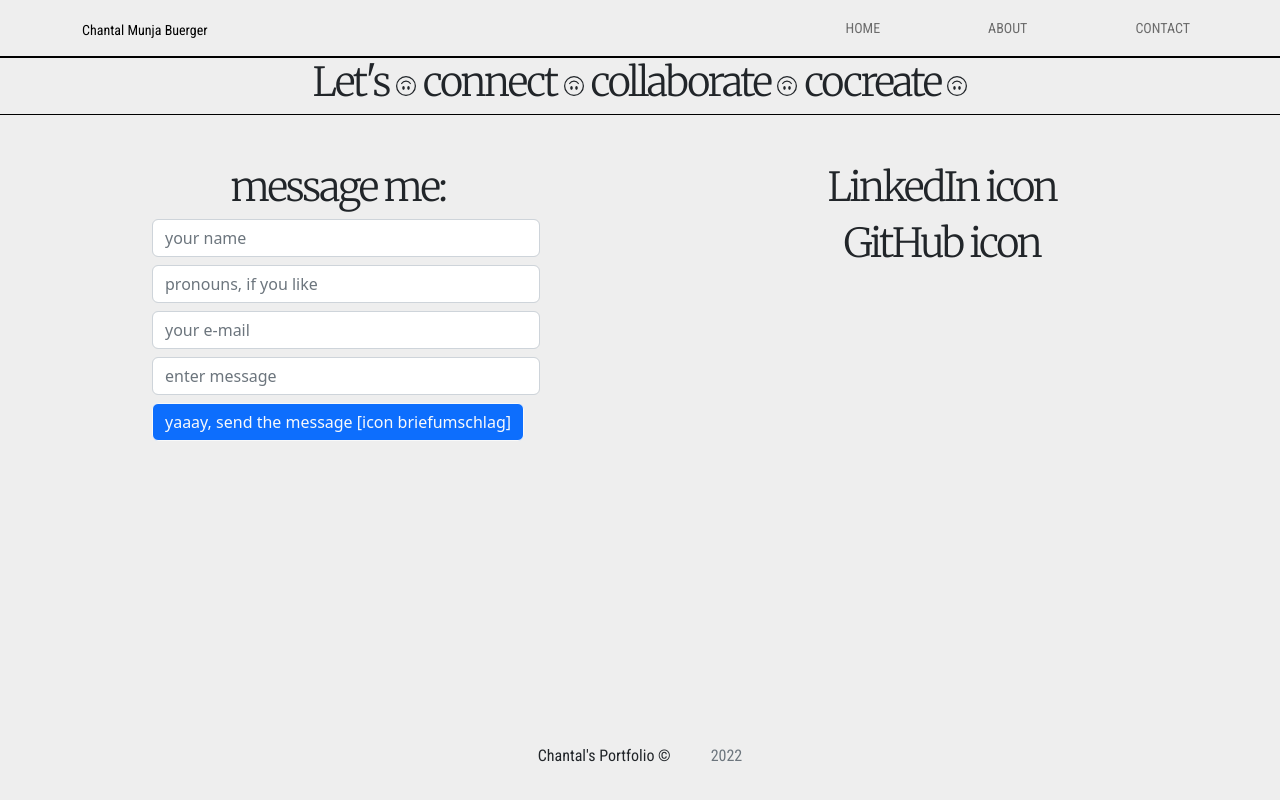
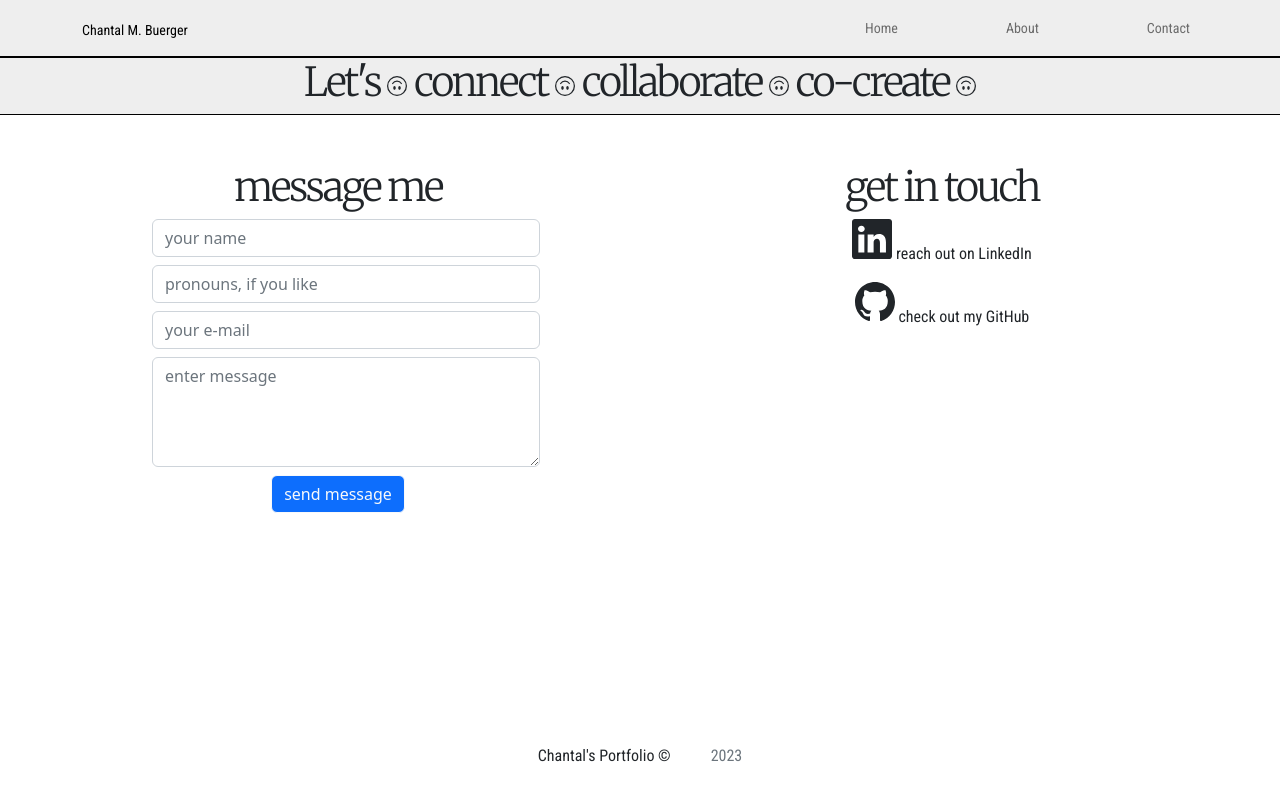
Before and after one commit to chantal0000/portfolio-bootstrap-react-js, a React (Create React App) app: page /contact in a window 1280 px wide. Built offline with nearby package versions, Linux system fonts and the light colour scheme; no server answers.

Commit message:
colors #ff5722 orange for homepage, welcome part

```diff
--- a/public/index.html
+++ b/public/index.html
@@ -2,13 +2,13 @@
 <html lang="en">
   <head>
     <meta charset="utf-8" />
-    <link rel="icon" href="%PUBLIC_URL%/favicon.ico" />
     <meta name="viewport" content="width=device-width, initial-scale=1" />
     <meta name="theme-color" content="#000000" />
     <meta
       name="description"
       content="Web site created using create-react-app"
     />
+    <link rel="shortcut icon" type="image/x-icon" href="/favicon.ico">
 <!--add font -->
     <link rel="preconnect" href="https://fonts.googleapis.com">
     <link rel="preconnect" href="https://fonts.gstatic.com" crossorigin>
--- a/src/components/footer.js
+++ b/src/components/footer.js
@@ -22,7 +22,7 @@ function MyPageFooter() {
                             {/*copy right img*/}
                             <p className="text-dark">Chantal's Portfolio <span>&#169;</span></p>
                             <br/>
-                            <p className="text-muted">2022</p>
+                            <p className="text-muted">2023</p>
                         </FlexComponent>
                     </div>
                 </div>
--- a/src/components/navbar.js
+++ b/src/components/navbar.js
@@ -7,21 +7,21 @@ function BtsNavbar() {
         {/*sticky-top navbar stays when you scroll*/}
         <Navbar expand="md" className="navbar sticky-top">
             <Container>
-                <NavbarBrand><a className="logo" href="/">Chantal Munja Buerger</a></NavbarBrand>
+                <NavbarBrand><a className="logo" href="/">Chantal M. Buerger</a></NavbarBrand>
                 <Navbar.Toggle aria-controls="basic-navbar-nav"/>
                 <Navbar.Collapse id="basic-navbar-nav">
                     {/*ms-auto for pos left*/}
                     <Nav className="links-container ms-auto">
                         <Nav.Item className="fs-5">
-                            <Nav.Link className="nav-links" href="/">HOME</Nav.Link>
+                            <Nav.Link className="nav-links" href="/">Home</Nav.Link>
                         </Nav.Item>
                         <Nav.Item className="fs-5">
                             <Nav.Link
-                                href="/about" className="nav-links">ABOUT</Nav.Link>
+                                href="/about" className="nav-links">About</Nav.Link>
                         </Nav.Item>
                         <Nav.Item className="fs-5">
                             <Nav.Link href="/contact" className="nav-links"
-                            >CONTACT</Nav.Link>
+                            >Contact</Nav.Link>
                         </Nav.Item>
                     </Nav>
                 </Navbar.Collapse>
--- a/src/components/styles/navbar.css
+++ b/src/components/styles/navbar.css
@@ -16,6 +16,10 @@
     font-size: 14px;
 }
 
+.logo:hover {
+    color: #ff5722;
+}
+
 .nav-links{
     font-size: 14px;
     padding-left:100px !important;
@@ -24,5 +28,5 @@
 
 /*nav-items change color when you hover over them*/
 .nav-links:hover {
-    color: #BFDB38;
+    color: #ff5722;
 }
--- a/src/pages/about.js
+++ b/src/pages/about.js
@@ -40,8 +40,9 @@ function About() {
                                              src={pic2}
                                              alt="about me"/>
                                         <Carousel.Caption>
-                                            <h1>second slide</h1>
-                                            <p>tex tex t xetx tex t</p>
+                                            {/*<h1>second slide</h1>*/}
+                                            <p>Whether I'm working on a new project or finding creative solutions to complex problems, I approach each opportunity with energy and enthusiasm, eager to tackle any obstacle that comes my way.</p>
+
                                         </Carousel.Caption>
                                     </Carousel.Item>
                                     <Carousel.Item className="carousel-item">
@@ -55,7 +56,7 @@ function About() {
                                     </Carousel.Item>
                                 </Carousel>
                             </Col>
-                            <Col><h3>skills</h3><p>skills | skills2 | skills3 | more | more | more</p></Col>
+                            <Col><h3>skills</h3><p>skills | skills2 | skills3 | more | more | more</p> <p></p></Col>
                         </Row>
                     </Container>
                 </Col>
--- a/src/pages/contact.js
+++ b/src/pages/contact.js
@@ -3,7 +3,7 @@ import emailjs from 'emailjs-com';
 import sw2 from 'sweetalert2';
 import {Form, Button, Row, Col, Container} from 'react-bootstrap'
 import {useState} from "react";
-import {ArrowDown, EmojiSmileUpsideDown} from 'react-bootstrap-icons';
+import {ArrowDown, EmojiSmileUpsideDown, Linkedin, Github, Send} from 'react-bootstrap-icons';
 
 // keys are needed to set up private API connection emailjs
 const SERVICE_ID = process.env.REACT_APP_SERVICE_ID;
@@ -56,7 +56,7 @@ function Contact() {
                                                                  size={20}/> connect <EmojiSmileUpsideDown
                                 className="bi"
                                 size={20}/> collaborate <EmojiSmileUpsideDown className="bi"
-                                                                              size={20}/> cocreate <EmojiSmileUpsideDown
+                                                                              size={20}/> co-create <EmojiSmileUpsideDown
                                 className="bi"
                                 size={20}/></h1></Col>
                             {/*<Col><p>[GitHub] [LinkedIn]</p></Col>*/}
@@ -71,7 +71,7 @@ function Contact() {
             {/*noValidate disables the browsers default UI*/}
             <Row>
                 <Col>
-                    <h1>message me:</h1>
+                    <h1>message me</h1>
                     <Form className="col-auto px-5" noValidate validated={validated} onSubmit={handleSubmit}>
                         <Form.Group className="px-5" controlId="FormName"> {/*InputField: Name*/}
                             {/*<Form.Label>Name</Form.Label>*/}
@@ -114,19 +114,21 @@ function Contact() {
                                 className="m-2"
                                 placeholder="enter message"
                                 name="message"
-                                type="text-area"
+                                as="textarea"
+                                rows={4}
                                 required
                             />
                         </Form.Group> {/*InputField: Message End*/}
 
-                        <Button type="submit" className="btn btn-outline-light">yaaay, send the message [icon
-                            briefumschlag]</Button>
+                        <Button type="submit" className="send-btn btn btn-outline-light">send message</Button>
                     </Form>
                 </Col>
                 <Col>
-                    <h1>LinkedIn icon</h1>
-                    <h1>GitHub icon</h1>
+                    <h1>get in touch</h1>
+                    <p><Linkedin size={40}></Linkedin> reach out on LinkedIn</p>
+                    <p><Github  size={40}/> check out my GitHub</p>
                 </Col>
+
             </Row>
         </div>
     </>)
--- a/src/pages/homepage.js
+++ b/src/pages/homepage.js
@@ -22,7 +22,7 @@ function Homepage() {
                             <h1 className="display-1">Hello, I'm Chantal <OverlayTrigger placement="bottom"
                                 overlay={<Tooltip>contact me!</Tooltip>}><Link to="/contact"><EmojiSmileUpsideDown
                                 className="bi"
-                                size={20} color="#FF7000"/></Link></OverlayTrigger></h1>
+                                size={20} color="#ff5722"/></Link></OverlayTrigger></h1>
                         </div>
                         <div className="Intro-Text">
                             <p>I'm a full stack web developer based in Berlin, Germany. I love creating beautiful and fuctional websites.
@@ -38,7 +38,7 @@ function Homepage() {
                     {/*<div className="pronouns"><p>SHE/HER</p></div>*/}
                     <div className="check-out-projects">
                         <p>CHECK OUT MY PROJECTS</p>
-                        <HashLink smooth to='/#section1'> <ArrowDown size={30} color="#FF7000"/> </HashLink></div>
+                        <HashLink smooth to='/#section1'> <ArrowDown size={30} color="#ff5722"/> </HashLink></div>
                 </Col>
             </Row>
         </Container>
--- a/src/pages/styles/about.css
+++ b/src/pages/styles/about.css
@@ -2,9 +2,9 @@
     border-bottom: solid black 0.5px;
 }
 
-.carousel-caption {
-background: transparent;
-}
+/*.carousel-caption, h1, p {*/
+/*background: transparent;*/
+/*}*/
 .carousel-img {
     /*max-height: 100rem;*/
     /*max-width: 100rem;*/
--- a/src/pages/styles/contact.css
+++ b/src/pages/styles/contact.css
@@ -0,0 +1,3 @@
+.send-btn {
+    background: pink;
+}
--- a/src/pages/styles/projects.css
+++ b/src/pages/styles/projects.css
@@ -1,5 +1,5 @@
 *{
-    background: #EEEEEE;
+    /*background: #EEEEEE;*/
     margin: 0;
     padding: 0;
 }
```
Also changed, not shown: src/pages/contact-before.js (added, +30 -0 lines).
